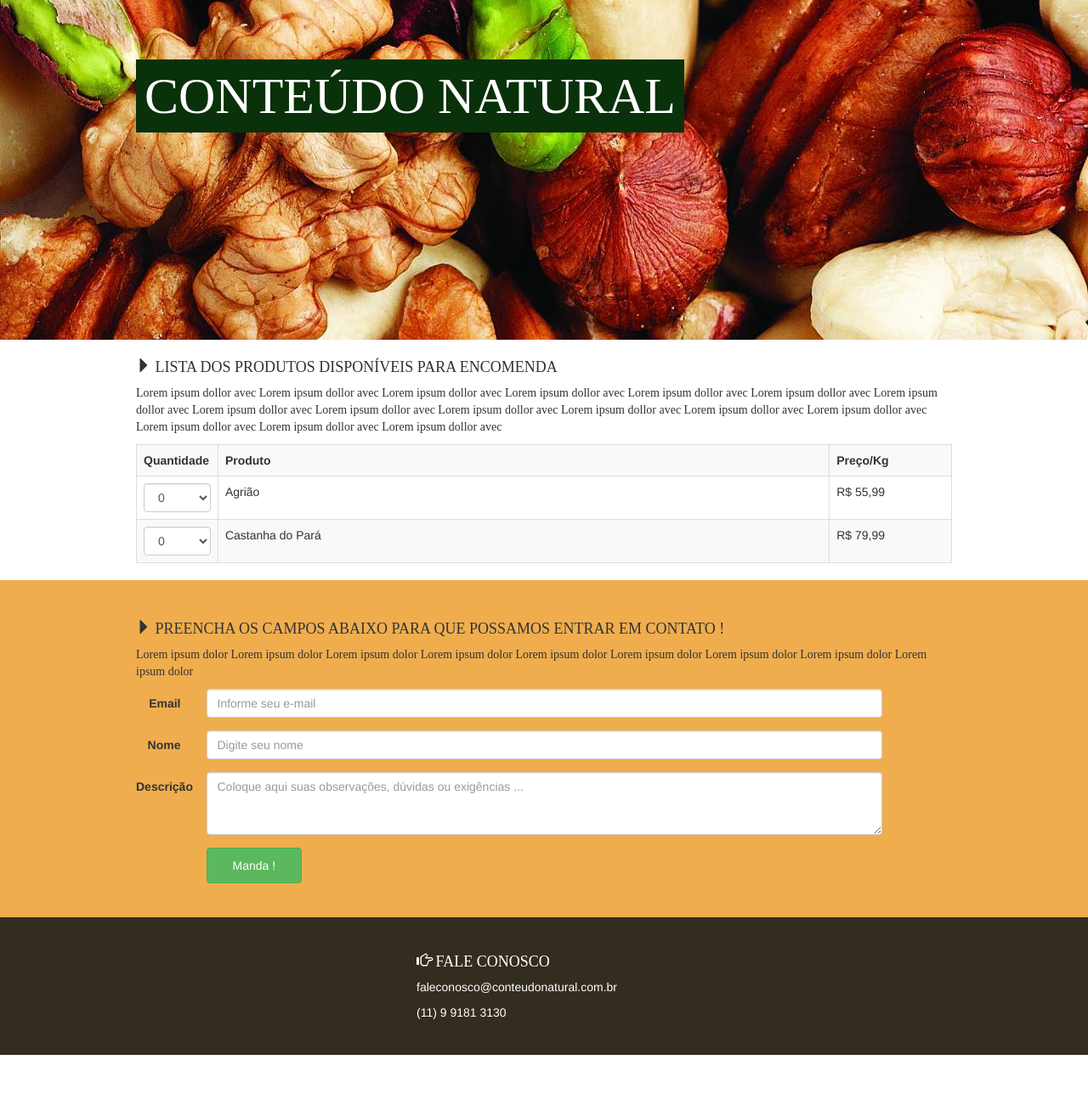
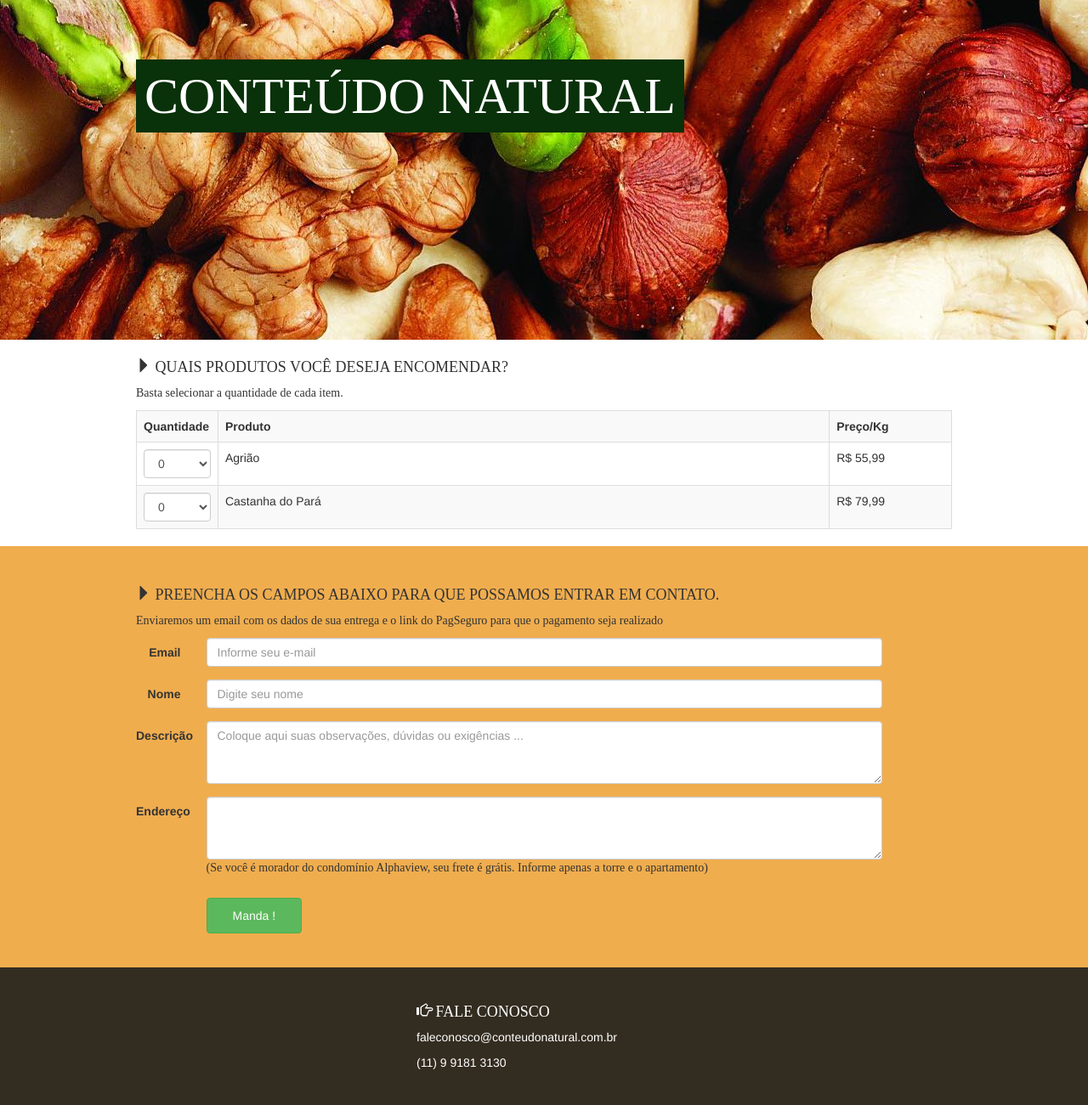
Before and after one commit to rapahaeru/cnatural-produtos, a CodeIgniter app: page / in a window 1280 px wide. Shown: the whole page at 85% size. Before the commit the page ends 1242 px from the top, so only its background shows below. Run offline with CodeIgniter, Linux system fonts and the light colour scheme; some libraries are stand-ins or nearby versions; some web fonts are replaced.

Commit message:
Textos inseridos

```diff
--- a/application/views/produtos.php
+++ b/application/views/produtos.php
@@ -22,8 +22,8 @@
 	<section>
 		<div class="area">
 			<div class="content content-header">
-				<h2> <span class="glyphicon glyphicon glyphicon-triangle-right" aria-hidden="true"></span> Lista dos produtos disponíveis para encomenda</h2>
-				<p>Lorem ipsum dollor avec Lorem ipsum dollor avec Lorem ipsum dollor avec Lorem ipsum dollor avec Lorem ipsum dollor avec Lorem ipsum dollor avec Lorem ipsum dollor avec Lorem ipsum dollor avec Lorem ipsum dollor avec Lorem ipsum dollor avec Lorem ipsum dollor avec Lorem ipsum dollor avec Lorem ipsum dollor avec Lorem ipsum dollor avec Lorem ipsum dollor avec Lorem ipsum dollor avec </p>
+				<h2> <span class="glyphicon glyphicon glyphicon-triangle-right" aria-hidden="true"></span> Quais produtos você deseja encomendar?</h2>
+				<p>Basta selecionar a quantidade de cada item. </p>
 			</div>
 		</div>
 	</section>
@@ -59,8 +59,8 @@
 	<section class="section-form">
 		<div class="area">
 			<div class="content content-form">
-				<h3> <span class="glyphicon glyphicon glyphicon-triangle-right" aria-hidden="true"></span> Preencha os campos abaixo para que possamos entrar em contato !</h3>
-				<p> Lorem ipsum dolor Lorem ipsum dolor  Lorem ipsum dolor  Lorem ipsum dolor  Lorem ipsum dolor Lorem ipsum dolor Lorem ipsum dolor Lorem ipsum dolor Lorem ipsum dolor  </p>
+				<h3> <span class="glyphicon glyphicon glyphicon-triangle-right" aria-hidden="true"></span> Preencha os campos abaixo para que possamos entrar em contato.</h3>
+				<p>Enviaremos um email com os dados de sua entrega e o link do PagSeguro para que o pagamento seja realizado</p>
 
 				<form class="form-horizontal">
 				  <div class="form-group">
@@ -79,6 +79,13 @@
 				    <label for="input-descricao" class="col-sm-1 control-label">Descrição</label>
 				    <div class="col-sm-10">
 				      <textarea class="form-control" name="descricao" id="input-descricao" placeholder="Coloque aqui suas observações, dúvidas ou exigências ..." rows="3"></textarea>
+				    </div>
+				  </div>
+				  <div class="form-group">
+				    <label for="input-address" class="col-sm-1 control-label">Endereço</label>
+				    <div class="col-sm-10">
+				      <textarea class="form-control" name="address" id="input-address" placeholder="" rows="3"></textarea>
+				      <p>(Se você é morador do condomínio Alphaview, seu frete é grátis. Informe apenas a torre e o apartamento)</p>
 				    </div>
 				  </div>
 				  <div class="form-group">
```
